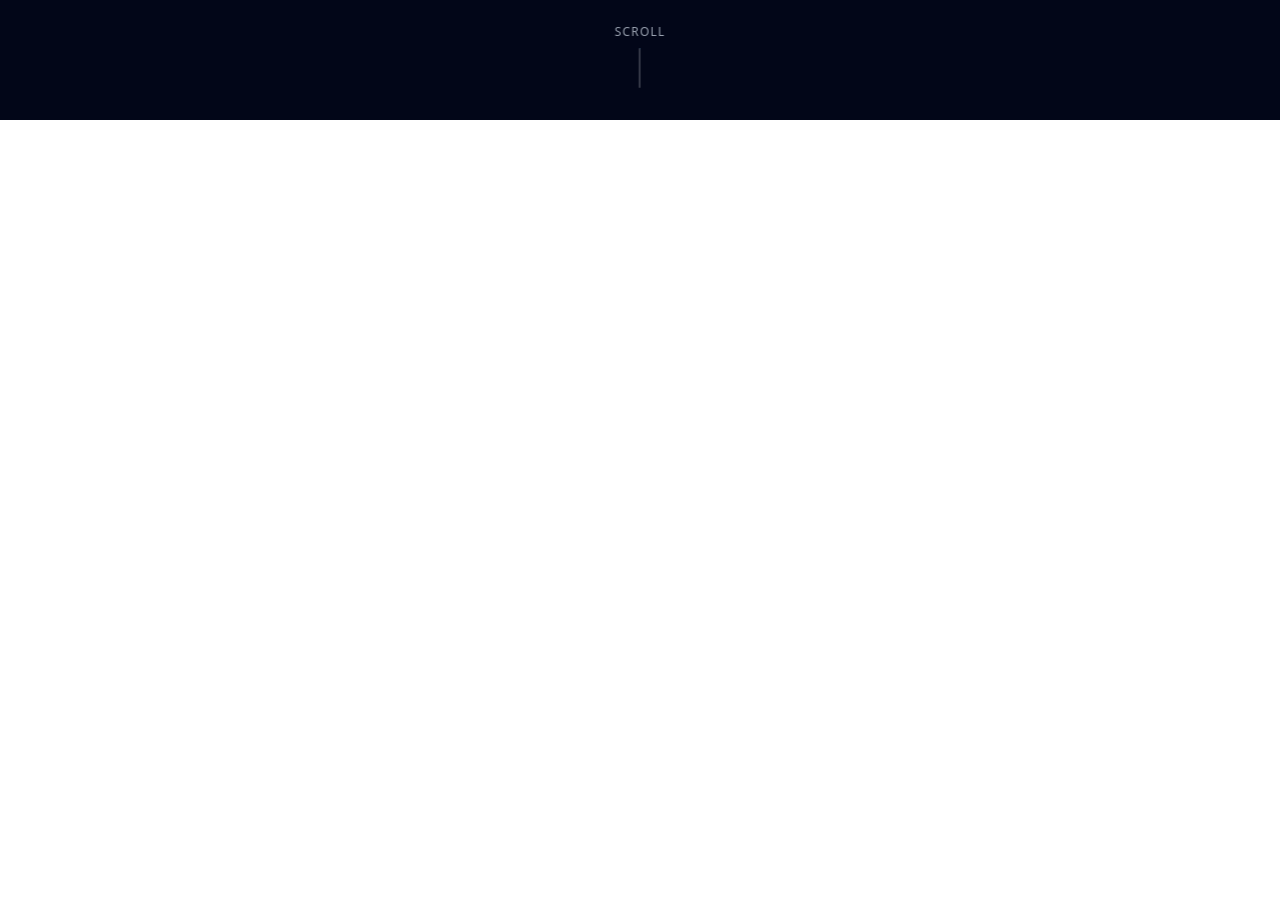
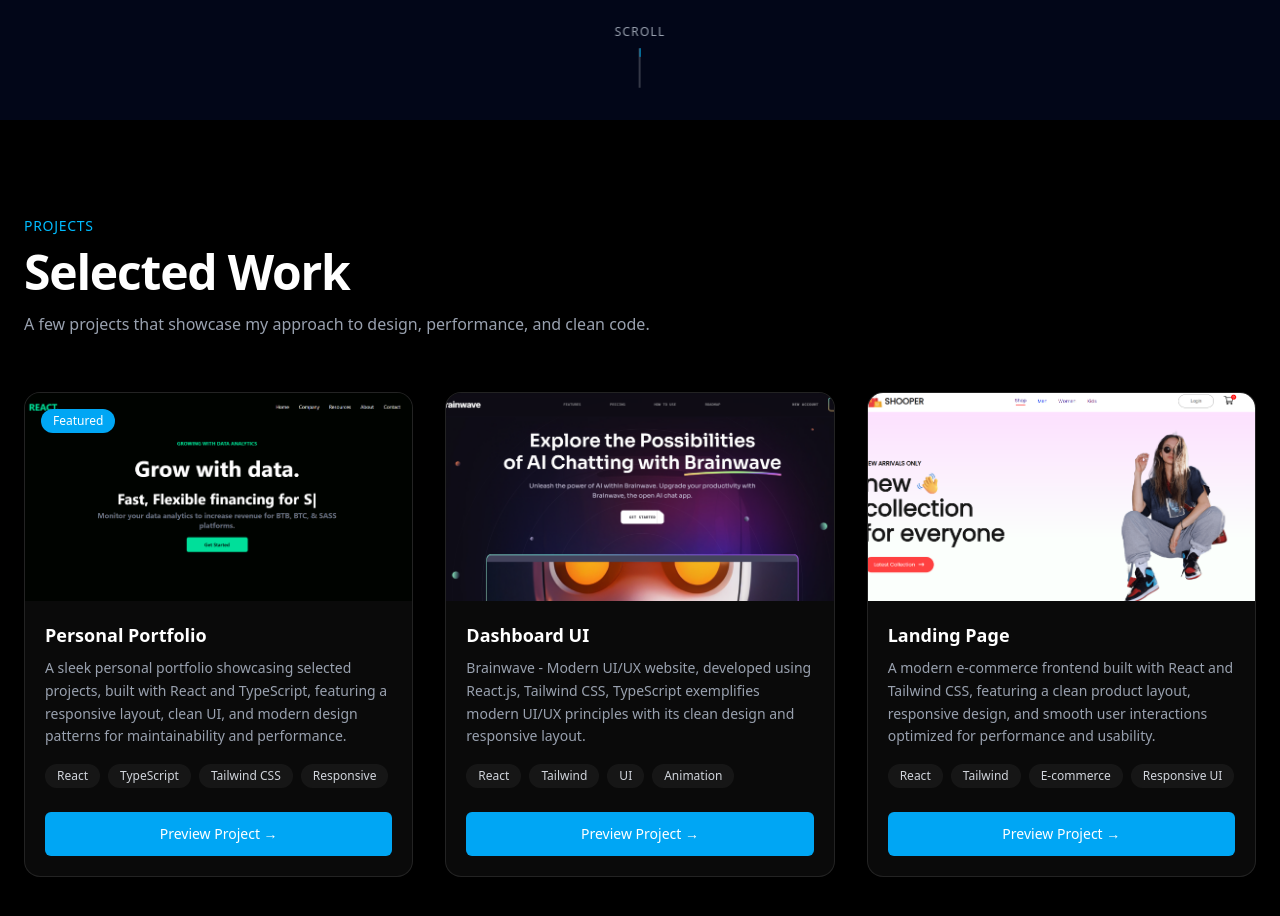
Before and after one commit to SalemDevX/personal-portfolio-project, a React (Vite) app: page / in a window 1280 px wide. Shown: the part 680-1596 px from the top of the page. Before the commit the page ends 800 px from the top, so only its background shows below. Built offline with nearby package versions, Linux system fonts and the light colour scheme.

Commit message:
Add Projects section and update Hero scroll indicator
Imported and rendered the Projects section in App.tsx. Adjusted the scroll indicator position in Hero.tsx for better responsiveness. Updated the Dashboard UI project description in Projects.tsx to include TypeScript.

```diff
--- a/src/App.tsx
+++ b/src/App.tsx
@@ -1,6 +1,7 @@
 import "./App.css";
 import Hero from "./components/Hero";
 import Navbar from "./components/Navbar";
+import Projects from "./components/sections/Projects";
 
 function App() {
   return (
@@ -9,6 +10,7 @@ function App() {
 
       <main className="pt-16">
         <Hero />
+        <Projects />
       </main>
     </div>
   );
--- a/src/components/Hero.tsx
+++ b/src/components/Hero.tsx
@@ -70,7 +70,7 @@ const Hero = () => {
         </div> */}
 
         {/* Scroll indicator */}
-        <div className="absolute bottom-8 left-1/2 -translate-x-1/2 animate-fade-up [animation-delay:600ms]">
+        <div className="absolute bottom-2 md:bottom-8 left-1/2 -translate-x-1/2 animate-fade-up [animation-delay:600ms]">
           <div className="flex flex-col items-center gap-2 text-gray-400">
             <span className="text-xs tracking-widest uppercase">Scroll</span>
             <div className="relative h-10 w-0.5 overflow-hidden rounded-full bg-white/20">
--- a/src/components/sections/Projects.tsx
+++ b/src/components/sections/Projects.tsx
@@ -14,7 +14,7 @@ const PROJECTS = [
   {
     title: "Dashboard UI",
     description:
-      "Brainwave - Modern UI/UX website, developed using React.js and Tailwind CSS, exemplifies modern UI/UX principles with its clean design and responsive layout.",
+      "Brainwave - Modern UI/UX website, developed using React.js, Tailwind CSS, TypeScript exemplifies modern UI/UX principles with its clean design and responsive layout.",
     image: "/public/projects/brainwave.png",
     tags: ["React", "Tailwind", "UI", "Animation"],
     previewUrl: "https://brain-wave-website-three.vercel.app/",
```
